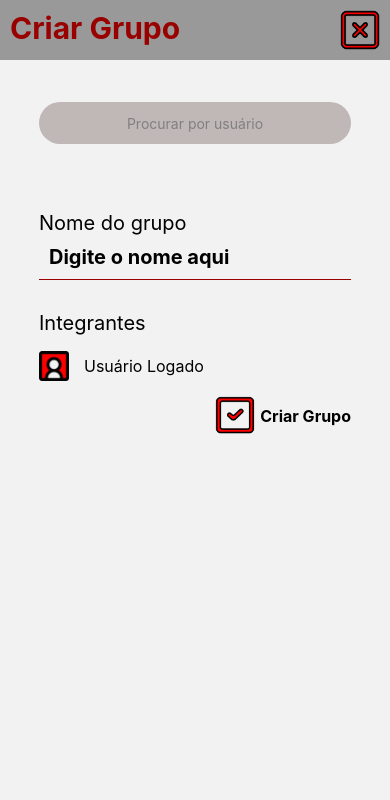
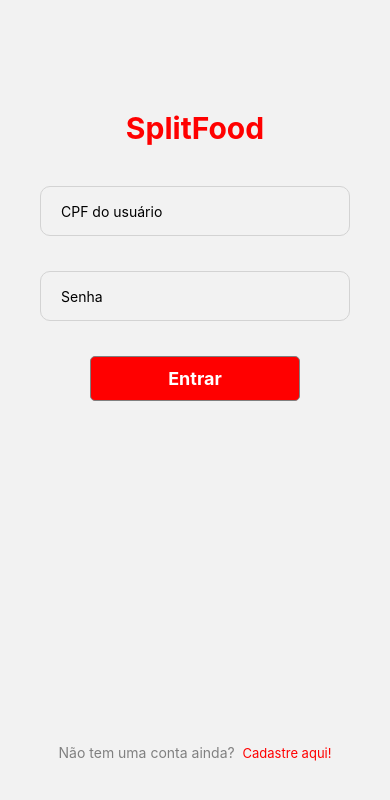
Before and after one commit to vitor-a14/splitfood-front, a React Native app: screen / in a window 390 px wide. Shown: the top 800 px of the page. Built offline with nearby package versions, Linux system fonts and the light colour scheme.

Commit message:
code structure improvements + screens routes setup

```diff
--- a/App.js
+++ b/App.js
@@ -17,7 +17,7 @@ const Stack = createStackNavigator();
 export default function App() {
   return (
     <NavigationContainer>
-      <Stack.Navigator initialRouteName='CreateGroup'>
+      <Stack.Navigator initialRouteName='Login'>
         <Stack.Screen name="Home" component={Home} options={{headerShown: false}}/>
         <Stack.Screen name="Opening" component={Opening} options={{headerShown: false}}/>
         <Stack.Screen name="Login" component={Login} options={{headerShown: false}} />
--- a/src/auth/Login.js
+++ b/src/auth/Login.js
@@ -3,6 +3,9 @@ import { useNavigation } from '@react-navigation/native';
 import { Pressable, SafeAreaView, StyleSheet, Text, TextInput, View } from 'react-native';
 import Popup from "../components/PopUp";
 import LoadingOverlay from '../components/LoadingOverlay';
+
+//mock
+import { useMockData } from "../debug/Mocks";
 
 export default function Login() {
     const navigation = useNavigation();
@@ -30,21 +33,27 @@ export default function Login() {
         setPopupVisible(false);
     };
 
+    //mock
+    const { findUserByCPF } = useMockData();
+
     const handleSubmit = async (event) => {
         event.preventDefault();
         setLoading(true);
+
+        /*
+        requisição para o backend
 
         try {
             //comunicação com o backend
             const response = await fetch(`http://localhost:8080/users/${formData.cpf}`);
             if (!response.ok) {
-                throw new Error('Erro na respsota do servidor!');
+                throw new Error('Erro na resposta do servidor!');
             }
 
             const userData = await response.json();
 
             // verifica se a senha é a mesma da digitada no forms de login
-            if (userData.password === state.password) {
+            if (userData != null && userData.password === formData.password) {
                 // dados confirmados com sucesso, redireciona o usuário
                 navigation.navigate('Home', { userData: userData });
             } else {
@@ -62,6 +71,25 @@ export default function Login() {
         }
 
         setLoading(false);
+        */
+
+        setTimeout(() => {
+            const userData = findUserByCPF(formData.cpf);
+
+            // verifica se a senha é a mesma da digitada no forms de login
+            console.log(formData.password);
+            if (userData != null && userData.password === formData.password) {
+                // dados confirmados com sucesso, redireciona o usuário
+                navigation.navigate('Home', { userData: userData });
+            } else {
+                // senha incorreta
+                setPopupTitle("Erro ao fazer login");
+                setPopupMessage("CPF ou senha incorretos. Por favor, tente novamente.");
+                setPopupVisible(true);
+            }
+
+            setLoading(false);
+        }, 200);
     };
 
     return (
--- a/src/debug/Mocks.js
+++ b/src/debug/Mocks.js
@@ -3,8 +3,14 @@ import React, { useState } from 'react';
 export const useMockData = () => {
   const [usersMock, setUsersMock] = useState([
     {
+      cpf: "user",
+      username: "Vitor Augusto",
+      password: "password",
+      role: "string",
+    },
+    {
       cpf: "532993812740",
-      username: "Vitor Augusto",
+      username: "Carlos Dias",
       password: "SEnhaFOrte129*",
       role: "string",
     },
@@ -113,5 +119,28 @@ export const useMockData = () => {
     },
   ]);
 
-  return { usersMock, groupsMock };
+  const findUserByCPF = (cpf) => {
+    console.log(usersMock.find(user => user.cpf === cpf));
+    return usersMock.find(user => user.cpf === cpf);
+  };
+
+  const findUserByUsername = (username) => {
+    return usersMock.find(user => user.username === username);
+  };
+
+  const createNewGroup = (name, description, creator_id, status, users, items) => {
+    const newGroup = {
+      id: groupsMock.length + 1,
+      name,
+      description,
+      creator_id,
+      status,
+      users,
+      items
+    };
+
+    setGroupsMock(prevGroups => [...prevGroups, newGroup]);
+  };
+
+  return { usersMock, groupsMock, findUserByCPF, findUserByUsername, createNewGroup };
 };
--- a/src/screens/CreateGroup.js
+++ b/src/screens/CreateGroup.js
@@ -1,4 +1,4 @@
-import { useNavigation } from "@react-navigation/native";
+import { useNavigation, useRoute } from "@react-navigation/native";
 import React, { useState } from "react"
 import { SafeAreaView, StyleSheet, TextInput, Text, FlatList, StatusBar, Dimensions, View, Platform, Image, Pressable } from "react-native";
 
@@ -9,6 +9,10 @@ export default function CreateGroup() {
     const [filteredUsers, setFilteredUsers] = useState([]);
     const {name,setName}=  useState("");
     const [selectedUsers, setSelectedUsers] = useState([]);
+
+  //dados do usuário logado
+  const route = useRoute();
+  const userData = route.params.userData;
 
     // Somente para testes - trocar os ids e nomes pelos respectivos métodos que chamam do db
     const userList = [
@@ -40,7 +44,7 @@ export default function CreateGroup() {
             <StatusBar backgroundColor="#FFFFFF" barStyle="dark-content"/>
             <View style={styles.containerHeader}>
                 <Text style={styles.textHeader}>Criar Grupo</Text>
-                <Pressable onPress={() => navigation.navigate('Home')}>
+                <Pressable onPress={() => navigation.navigate('Home', { userData: userData })}>
                     <Image style={styles.headerIcon} source={require('../../assets/closeIcon.png')}/>
                 </Pressable>
             </View>
--- a/src/screens/Home.js
+++ b/src/screens/Home.js
@@ -1,5 +1,5 @@
 import React, { useState, useEffect } from "react";
-import { useNavigation } from "@react-navigation/native";
+import { useNavigation, useRoute  } from '@react-navigation/native';
 import {
   View,
   Text,
@@ -12,27 +12,20 @@ import {
 //Componentes
 import GroupItem from "../components/GroupItem";
 
-//MOck
+//Mock
 import { useMockData } from "../debug/Mocks";
 
 export default function Home() {
-  const navigation = useNavigation();
   const [groups, setGroups] = useState([]);
   const [loading, setLoading] = useState(true);
+  const navigation = useNavigation();
 
   //dados do usuário que vieram da tela de login
-  //const userData = route.params.userData;
+  const route = useRoute();
+  const userData = route.params.userData;
 
   //mocks
   const { usersMock, groupsMock } = useMockData();
-
-  const userData = {
-    cpf: "53299537297",
-    username: "Rodrigo Goes",
-    email: "orodrigogoes@gmail.com",
-    password: "senhaFortissima948",
-    role: "string",
-  };
 
   useEffect(() => {
     fetchGroups();
@@ -87,8 +80,8 @@ export default function Home() {
           </Text>
         )}
       </View>
-      <TouchableOpacity style={styles.addButton}>
-        <Text style={styles.adButtonText}>+</Text>
+      <TouchableOpacity style={styles.addButton} onPress={() => {navigation.navigate('CreateGroup', { userData: userData });}}>
+        <Text style={styles.addButtonText}>+</Text>
       </TouchableOpacity>
     </View>
   );
@@ -156,9 +149,12 @@ const styles = StyleSheet.create({
     justifyContent: "center",
     alignItems: "center",
   },
-  adButtonText: {
+  addButtonText: {
+    textAlign: "center",
+    textAlignVertical: "center",
     color: "white",
     fontSize: "bold",
     fontSize: 40,
+    paddingBottom: 8,
   },
 });
```
